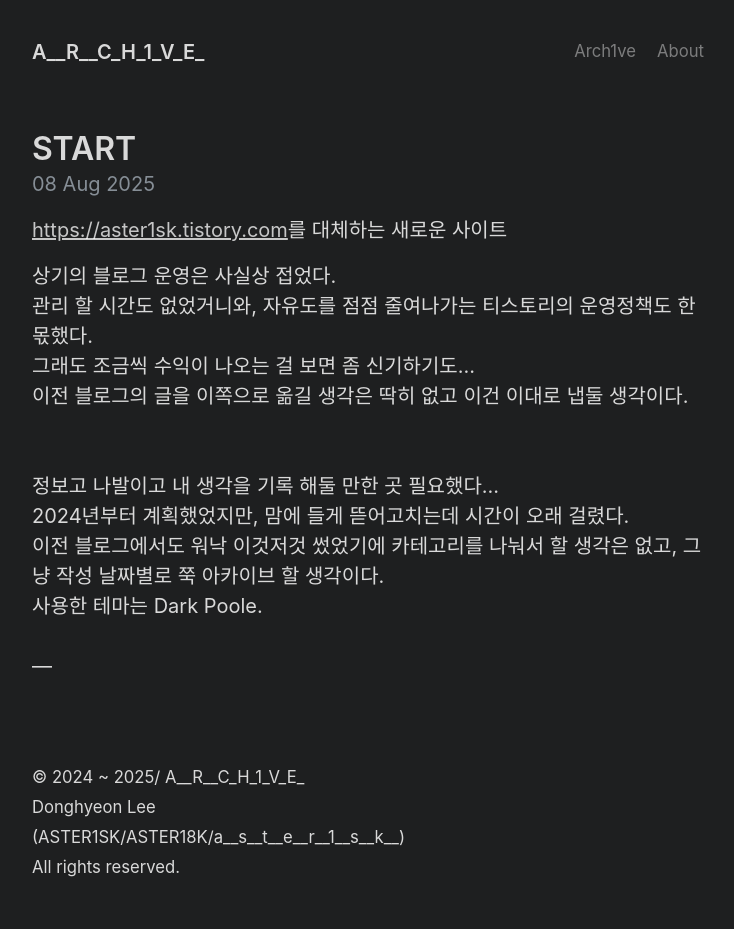
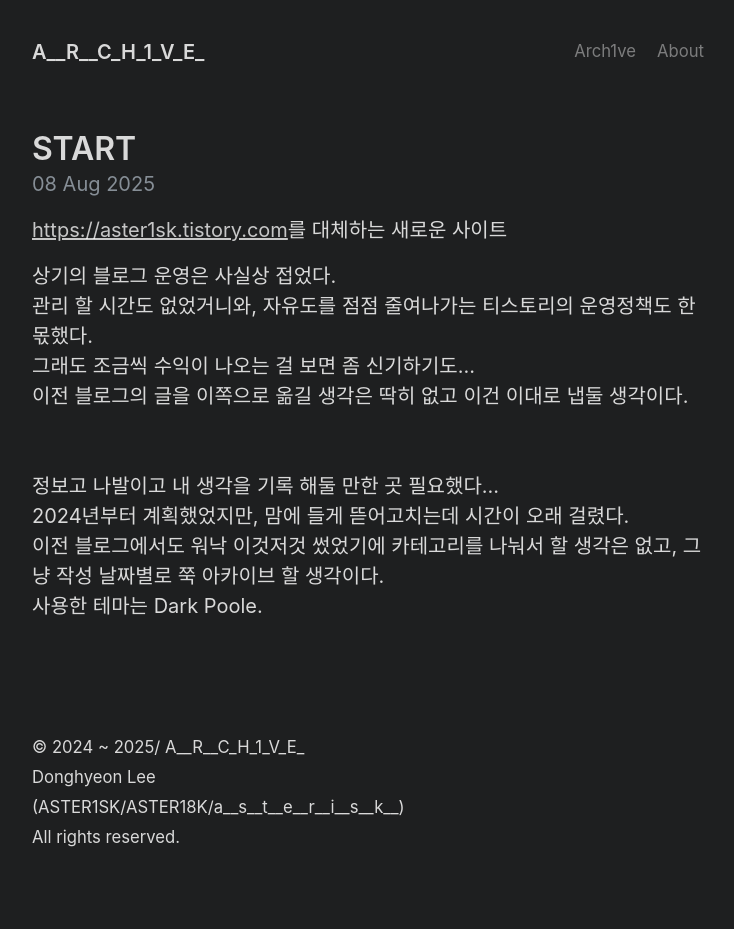
Before and after one commit to ASTER18K/aster18k.github.io, a Jekyll site: the page built from _posts/2025-08-08-START.md, in a window 1280 px wide. Shown: the whole page, without its empty margins (272-1006 px from the left). Built offline with Jekyll 4.4.1, drawn with Linux system fonts in a browser that asks for light colours; comment, search, counter and statistics services are not loaded; after the commit the page ends 900 px from its top, so only the background shows below that; some of the changed lines change nothing that is shown.

Commit message:
[ADD]2025.08.08 - 2

```diff
--- a/_layouts/default.html
+++ b/_layouts/default.html
@@ -28,7 +28,7 @@
             >{{ site.time | date: '%Y' }}</time
           >/ A__R__C_H_1_V_E_
           <br/>Donghyeon Lee<br/>
-          (ASTER1SK/ASTER18K/a__s__t__e__r__1__s__k__)<br/>
+          (ASTER1SK/ASTER18K/a__s__t__e__r__i__s__k__)<br/>
           All rights reserved.
         </small>
       </footer>
--- a/_layouts/post.html
+++ b/_layouts/post.html
@@ -23,3 +23,12 @@
   </ul>
 </aside>
 {% endif %}
+
+<script src="https://utteranc.es/client.js"
+        repo="ASTER18K/aster18k.github.io"
+        issue-term="pathname"
+        label="[COMMENTS]"
+        theme="github-dark"
+        crossorigin="anonymous"
+        async>
+</script>
--- a/_posts/2025-08-08-START.md
+++ b/_posts/2025-08-08-START.md
@@ -15,4 +15,3 @@
 이전 블로그에서도 워낙 이것저것 썼었기에 카테고리를 나눠서 할 생각은 없고, 그냥 작성 날짜별로 쭉 아카이브 할 생각이다.<br />
 사용한 테마는 Dark Poole.<br />
 <br />
----
```
